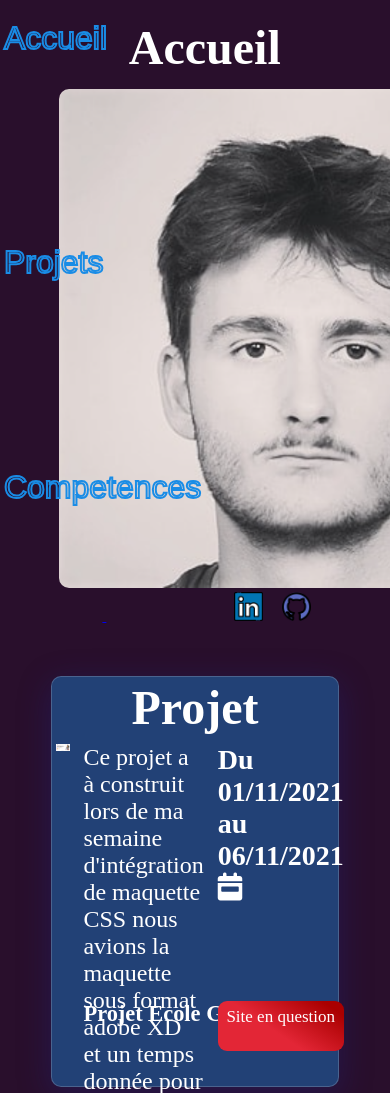
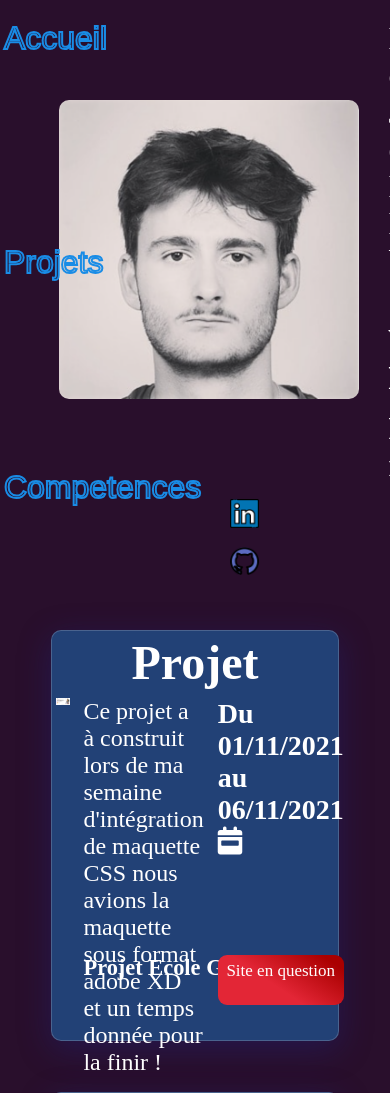
Before and after one commit to romainmltr/Portfolio1.2, a PHP site: page / in a window 390 px wide; the page is wider, and only the part inside the window is pictured. Shown: the top 1093 px of that part. Run offline with PHP 8.4, Linux system fonts and the light colour scheme; some libraries are stand-ins or nearby versions.

Commit message:
Start Responsive Header

```diff
--- a/index.html
+++ b/index.html
@@ -117,8 +117,7 @@
     </section>
 
 <section class ="photo">
-
-<h1>Passioné de photographie </h1>
+<h1>Passioné de photographie</h1>
 <p>Voicis mon site ou je publie régulièrement mes photo un site fait <br> par ma main est en developpement avec <span>Tailwind</span> </p>
 <img src="/image/scrnli_07_12_2021_12-46-04.png">
 <a href="https://romainmalaterre.myportfolio.com/">Mon site Photo :)</a>
--- a/style.css
+++ b/style.css
@@ -55,27 +55,48 @@
   margin-right: 10%;
   color: white;
 }
-@media screen and (max-width: 1200px) {
-  section.present {
-    display: flex;
-    flex-direction: column;
-  }
-}
 section.present h1 {
   font-size: 3rem;
   text-align: center;
+}
+@media screen and (max-width: 1200px) {
+  section.present h1 {
+    text-align: center;
+    display: none;
+  }
 }
 section.present .img-text {
   display: flex;
   margin-top: 5%;
   align-items: center;
 }
+@media screen and (max-width: 1200px) {
+  section.present .img-text {
+    display: flex;
+  }
+}
+@media screen and (max-width: 1200px) {
+  section.present {
+    width: 300px;
+  }
+}
 section.present .img img {
   border-radius: 10px;
   width: 500px;
 }
+@media screen and (max-width: 1200px) {
+  section.present .img img {
+    width: 300px;
+  }
+}
 section.present .present-texte {
   margin-left: 10%;
+  margin-right: 20%;
+}
+@media screen and (max-width: 1200px) {
+  section.present .present-texte {
+    margin-right: 55%;
+  }
 }
 section.present .present-texte p {
   font-size: 2rem;
@@ -93,6 +114,15 @@
 }
 section.present .img-logo a {
   margin-left: 5%;
+}
+@media screen and (max-width: 1200px) {
+  section.present .img-logo a {
+    display: block;
+    margin-top: 5%;
+    align-content: center;
+    align-items: center;
+    flex-direction: row;
+  }
 }
 section.present .img-logo a img {
   position: relative;
@@ -301,6 +331,11 @@
   padding: 1%;
   margin: 13%;
 }
+@media screen and (max-width: 1200px) {
+  section.projet-1 {
+    padding: 5% auto;
+  }
+}
 section.projet-1 .text-projet {
   display: grid;
   color: white;
@@ -309,6 +344,11 @@
   grid-template-rows: 240px 50px 3em;
   column-gap: 5%;
   row-gap: 5%;
+}
+@media screen and (max-width: 1200px) {
+  section.projet-1 .text-projet {
+    grid-template-columns: 1fr 1fr 1fr;
+  }
 }
 section.projet-1 img {
   width: 100%;
@@ -415,6 +455,13 @@
 }
 
 section.photo {
+  margin: 20%;
+  background: rgba(25, 140, 230, 0.4);
+  box-shadow: 0 8px 32px 0 rgba(31, 38, 135, 0.37);
+  backdrop-filter: blur(2.5px);
+  -webkit-backdrop-filter: blur(2.5px);
+  border-radius: 10px;
+  border: 1px solid rgba(255, 255, 255, 0.18);
   color: white;
   display: flex;
   flex-direction: column;
@@ -430,14 +477,15 @@
   padding: 12px 17px;
   text-decoration: none;
   margin-top: 2%;
+  margin-bottom: 2%;
 }
 section.photo a:hover {
   background: #017cef;
   background: linear-gradient(214deg, #085ab8 11%, #1d4ccf 57%);
 }
 section.photo img {
-  width: 40%;
-  height: 20%;
+  width: 20%;
+  height: 10%;
 }
 section.photo h1 {
   font-size: 3rem;
```
Also changed, not shown: SCSS/layout/_header.scss (+28 -6 lines), SCSS/layout/_projet.scss (+17 -2 lines), SCSS/abstract/_mixins.scss (line endings or trailing spaces), 1 other file.
